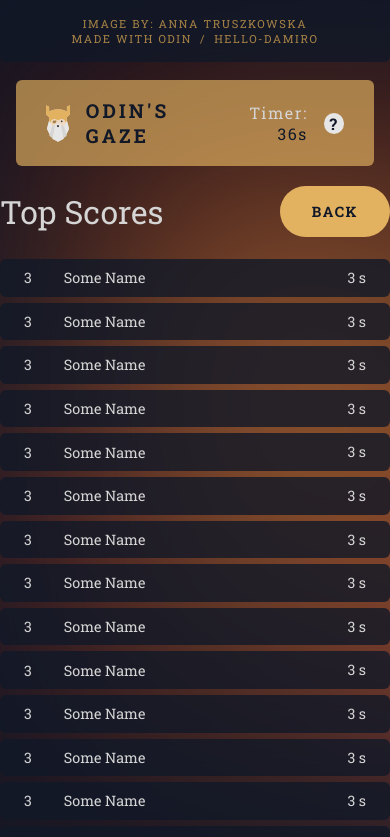
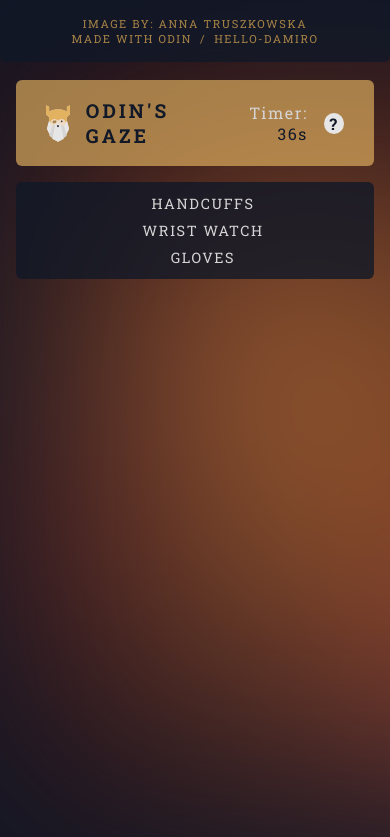
Before and after one commit to hello-damiro/odins-gaze, a React (Create React App) app: page / in a window 390 px wide. Shown: the top 837 px of the page. Built offline with nearby package versions, Linux system fonts and the light colour scheme.

Commit message:
styled for mobile

```diff
--- a/src/components/Main.jsx
+++ b/src/components/Main.jsx
@@ -13,13 +13,13 @@ function Main() {
             <div className="wrapper">
                 <div className="container">
                     <Header />
-                    {/* <ObjectList /> */}
+                    <ObjectList />
                     {/* <StoryLine /> */}
                     {/* <GetName /> */}
                     <Footer />
                 </div>
             </div>
-            <TopScoreList />
+            {/* <TopScoreList /> */}
         </>
     );
 }
```
